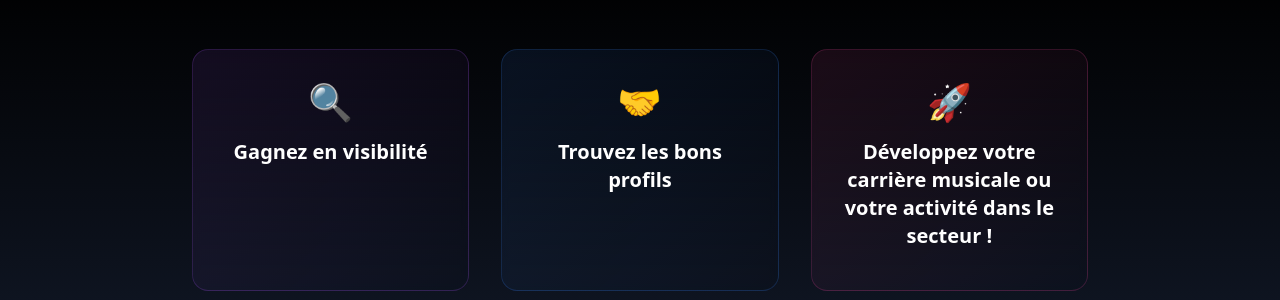
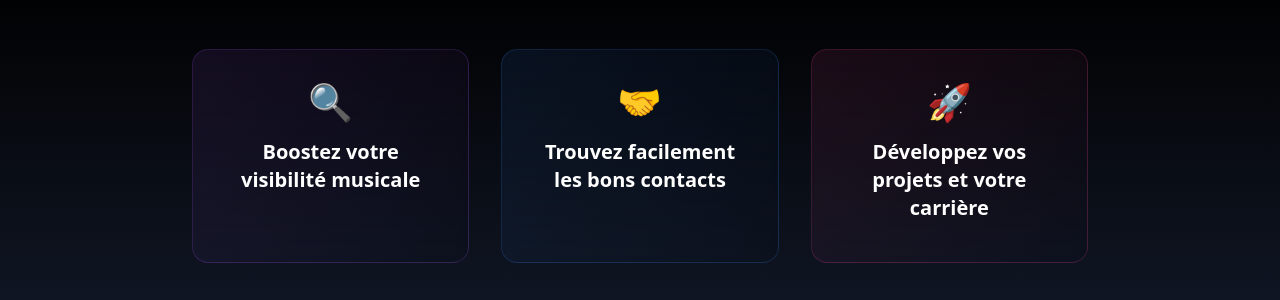
Before and after one commit to MusicLinksPlace/musiclinks-connect-grow, a React (Vite) app: page / in a window 1280 px wide. Shown: the part 900-1200 px from the top of the page. Built offline with nearby package versions, Linux system fonts and the light colour scheme.

Commit message:
reedit reassurance elements

```diff
--- a/src/pages/Index.tsx
+++ b/src/pages/Index.tsx
@@ -180,15 +180,15 @@ const Index = () => {
           <div className="grid grid-cols-1 md:grid-cols-3 gap-8 max-w-4xl mx-auto">
             <div className="text-center p-8 rounded-2xl bg-gradient-to-br from-purple-500/10 to-transparent border border-purple-500/20 backdrop-blur-sm hover-lift animate-fade-in-up" style={{animationDelay: '0.2s'}}>
               <div className="text-4xl mb-4">🔍</div>
-              <h3 className="text-xl font-bold text-white mb-2">Gagnez en visibilité</h3>
+              <h3 className="text-xl font-bold text-white mb-2">Boostez votre visibilité musicale</h3>
             </div>
             <div className="text-center p-8 rounded-2xl bg-gradient-to-br from-blue-500/10 to-transparent border border-blue-500/20 backdrop-blur-sm hover-lift animate-fade-in-up" style={{animationDelay: '0.4s'}}>
               <div className="text-4xl mb-4">🤝</div>
-              <h3 className="text-xl font-bold text-white mb-2">Trouvez les bons profils</h3>
+              <h3 className="text-xl font-bold text-white mb-2">Trouvez facilement les bons contacts</h3>
             </div>
             <div className="text-center p-8 rounded-2xl bg-gradient-to-br from-pink-500/10 to-transparent border border-pink-500/20 backdrop-blur-sm hover-lift animate-fade-in-up" style={{animationDelay: '0.6s'}}>
               <div className="text-4xl mb-4">🚀</div>
-              <h3 className="text-xl font-bold text-white mb-2">Développez votre carrière musicale ou votre activité dans le secteur !</h3>
+              <h3 className="text-xl font-bold text-white mb-2">Développez vos projets et votre carrière</h3>
             </div>
           </div>
         </div>
```
